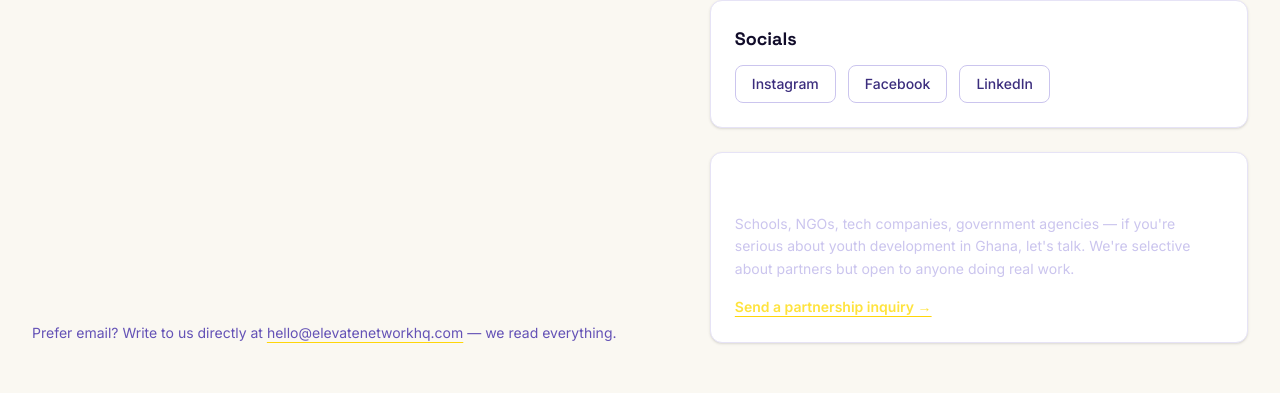
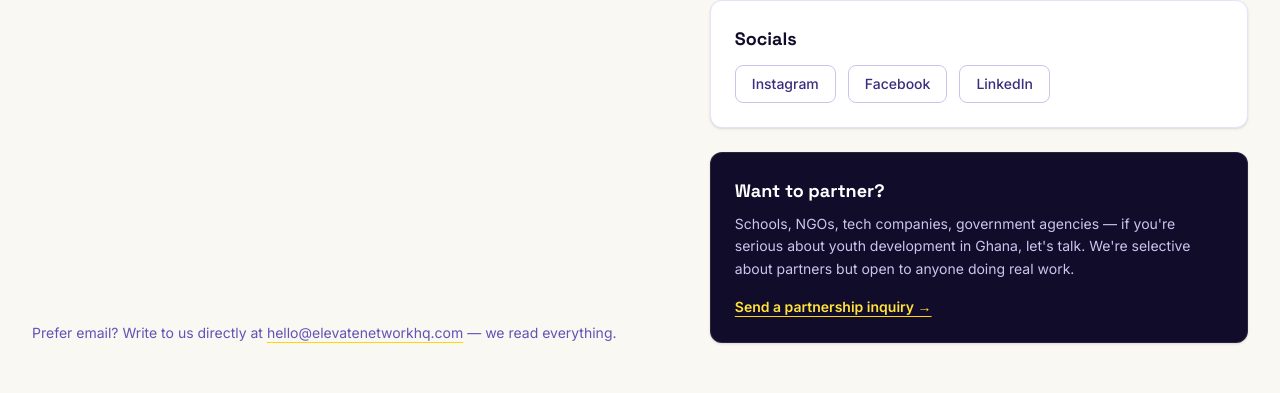
Before and after one commit to august-web/elevate-network, a Next.js app: page /contact in a window 1280 px wide. Shown: the part 841-1234 px from the top of the page. Built offline with nearby package versions, Linux system fonts and the light colour scheme; no server answers.

Commit message:
feat: add dark tone variant to card component

```diff
--- a/src/components/ui/Card.tsx
+++ b/src/components/ui/Card.tsx
@@ -4,17 +4,26 @@ import { cn } from "@/lib/utils";
 type CardProps = HTMLAttributes<HTMLDivElement> & {
   /** Adds a subtle lift on hover — for clickable cards. */
   interactive?: boolean;
+  /** Color scheme. `dark` renders the navy brand surface. */
+  tone?: "light" | "dark";
 };
+
+const TONES = {
+  light: "border-brand-100 bg-white",
+  dark: "border-white/10 bg-brand-950 text-white",
+} as const;
 
 export function Card({
   className,
   interactive = false,
+  tone = "light",
   ...rest
 }: CardProps) {
   return (
     <div
       className={cn(
-        "rounded-xl border border-brand-100 bg-white p-6 shadow-sm",
+        "rounded-xl border p-6 shadow-sm",
+        TONES[tone],
         interactive &&
           "transition-transform duration-200 hover:-translate-y-1 hover:shadow-md",
         className,
```
